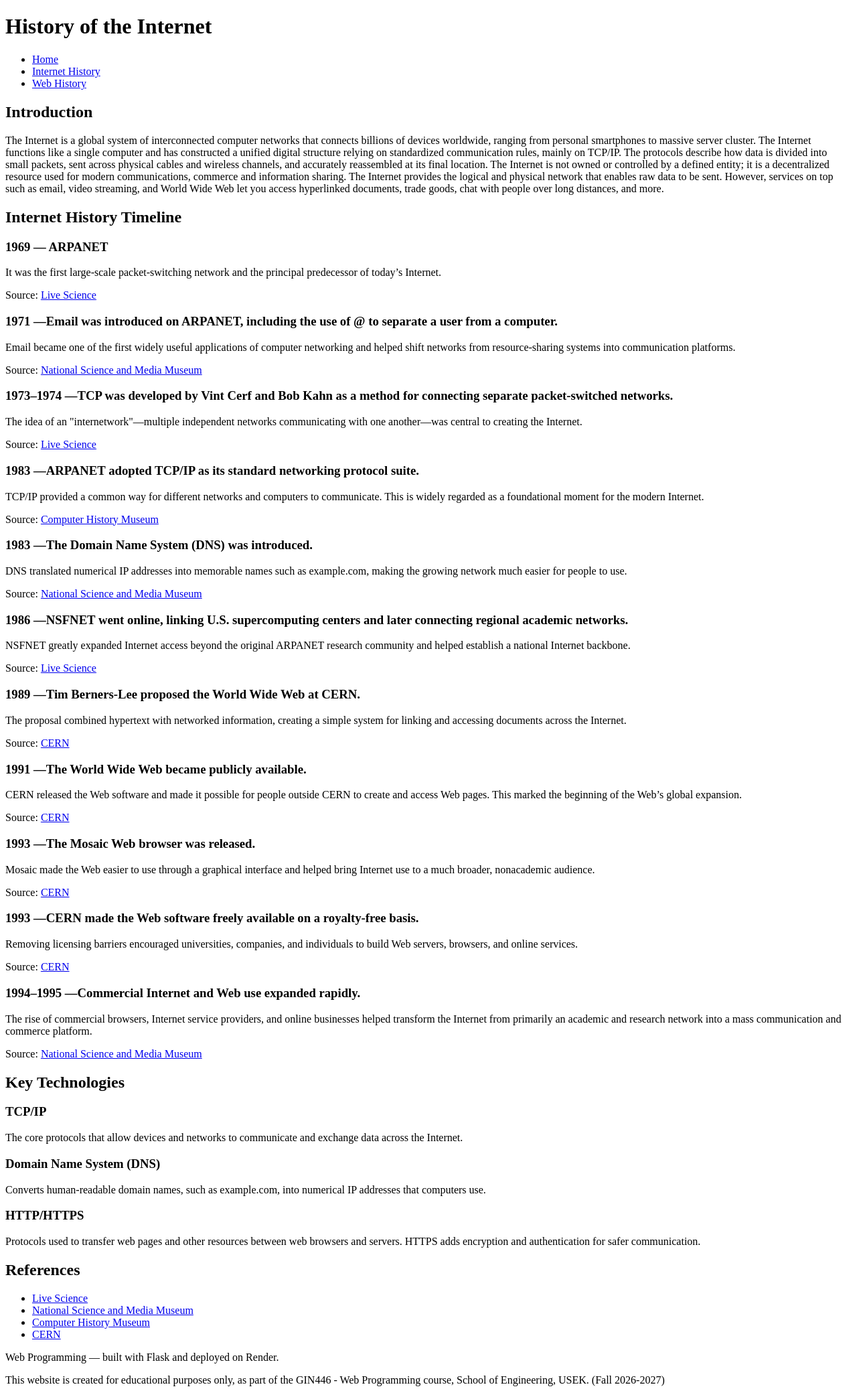
After one commit to christmerheb14-cmy/web-programming-site, a Flask app: page /internet-history in a window 1280 px wide. The commit adds this page. Shown: the whole page at 67% size. Run offline with Flask 3, Linux system fonts and the light colour scheme.

Commit message:
Part 2: hand-written history pages

```diff
--- a/app.py
+++ b/app.py
@@ -1,8 +1,6 @@
 """
-Web Programming — starter Flask application (Week 1).
-
-A minimal server that renders the portfolio home page. Over the semester you
-will add routes here; for now it serves a single page from the templates folder.
+Web Programming — Flask application.
+Serves the portfolio home page and the Week 2 history pages.
 """
 
 from flask import Flask, render_template
@@ -13,14 +11,23 @@ app = Flask(__name__)
 @app.route("/")
 def home():
     """Serve the portfolio home page."""
-    # The list of weekly work grows as the semester goes on.
     weekly_work = [
-        # {"week": 1, "title": "Live site launched", "url": "/"},
+        {"week": 1, "title": "Live site launched", "url": "/"},
+        {"week": 2, "title": "History of the Internet", "url": "/internet-history"},
+        {"week": 2, "title": "History of the Web", "url": "/web-history"},
     ]
     return render_template("index.html", weekly_work=weekly_work)
 
 
+@app.route("/internet-history")
+def internet_history():
+    return render_template("internet-history.html")
+
+
+@app.route("/web-history")
+def web_history():
+    return render_template("web-history.html")
+
+
 if __name__ == "__main__":
-    # For local development only. In production, Render runs the app with
-    # gunicorn (see the Procfile), not this block.
     app.run(debug=True)
--- /dev/null
+++ b/templates/internet-history.html
@@ -0,0 +1,199 @@
+<!DOCTYPE html>
+<html lang="en">
+<head>
+    <meta charset="UTF-8">
+    <meta name="viewport" content="width=device-width, initial-scale=1.0">
+    <title>History of the Internet</title>
+</head>
+<body>
+    <header>
+    <h1>History of the Internet</h1>
+
+    <nav>
+        <ul>
+            <li><a href="/">Home</a></li>
+            <li><a href="/internet-history">Internet History</a></li>
+            <li><a href="/web-history">Web History</a></li>
+        </ul>
+    </nav>
+</header>
+
+
+    <main>
+        <section>
+             <h2>Introduction</h2>
+             <p>The Internet is a global system of interconnected computer networks that connects billions of devices worldwide, ranging from personal smartphones to massive server cluster. The Internet functions like a single computer and has constructed a unified digital structure relying on standardized communication rules, mainly on TCP/IP. The protocols describe how data is divided into small packets, sent across physical cables and wireless channels, and accurately reassembled at its final location. The Internet is not owned or controlled by a defined entity; it is a decentralized resource used for modern communications, commerce and information sharing. The Internet provides the logical and physical network that enables raw data to be sent. However, services on top such as email, video streaming, and World Wide Web let you access hyperlinked documents, trade goods, chat with people over long distances, and more.</p>
+        </section>
+        <section>
+             <h2>Internet History Timeline</h2>
+
+             <article>
+                 <h3>1969 — ARPANET</h3>
+                  <p>
+                    It was the first large-scale packet-switching network and the principal predecessor of today’s Internet.
+                 </p>
+                  <p>
+                    Source:
+                    <a href="https://www.livescience.com/20727-internet-history.html">Live Science</a>
+                 </p>
+            </article>
+
+            <article>
+                <h3>1971 —Email was introduced on ARPANET, including the use of @ to separate a user from a computer.</h3>
+                <p>
+                    Email became one of the first widely useful applications of computer networking and helped shift networks from resource-sharing systems into communication platforms.
+                </p>
+                <p>
+                    Source:
+                    <a href="https://www.scienceandmediamuseum.org.uk/objects-and-stories/short-history-internet">National Science and Media Museum</a>
+                </p>
+            </article>
+
+            <article>
+                <h3>1973–1974 —TCP was developed by Vint Cerf and Bob Kahn as a method for connecting separate packet-switched networks.</h3>
+                <p>
+                    The idea of an "internetwork"—multiple independent networks communicating with one another—was central to creating the Internet.
+                </p>
+                <p>
+                    Source:
+                    <a href="https://www.livescience.com/20727-internet-history.html">Live Science</a>
+                </p>
+            </article>
+
+            <article>
+                <h3>1983 —ARPANET adopted TCP/IP as its standard networking protocol suite.</h3>
+                <p>
+                    TCP/IP provided a common way for different networks and computers to communicate. This is widely regarded as a foundational moment for the modern Internet.
+                </p>
+                <p>
+                    Source:
+                    <a href="https://www.computerhistory.org/internethistory/1980s/">Computer History Museum</a>
+                </p>
+            </article>
+            <article>
+                <h3>1983 —The Domain Name System (DNS) was introduced.</h3>
+                <p>
+                    DNS translated numerical IP addresses into memorable names such as example.com, making the growing network much easier for people to use.
+                </p>
+                <p>
+                    Source:
+                    <a href="https://www.scienceandmediamuseum.org.uk/objects-and-stories/short-history-internet">National Science and Media Museum</a>
+                </p>
+            </article>
+
+            <article>
+                <h3>1986 —NSFNET went online, linking U.S. supercomputing centers and later connecting regional academic networks.</h3>
+                <p>
+                    NSFNET greatly expanded Internet access beyond the original ARPANET research community and helped establish a national Internet backbone.
+                </p>
+                <p>
+                    Source:
+                    <a href="https://www.livescience.com/20727-internet-history.html">Live Science</a>
+                </p>
+            </article>
+
+            <article>
+                <h3>1989 —Tim Berners-Lee proposed the World Wide Web at CERN.</h3>
+                <p>
+                    The proposal combined hypertext with networked information, creating a simple system for linking and accessing documents across the Internet.
+                </p>
+                <p>
+                    Source:
+                    <a href="https://home.cern/science/computing/birth-web/history-web">CERN</a>
+                </p>
+            </article>
+
+            <article>
+                <h3>1991 —The World Wide Web became publicly available.</h3>
+                <p>
+                    CERN released the Web software and made it possible for people outside CERN to create and access Web pages. This marked the beginning of the Web’s global expansion.
+                </p>
+                <p>
+                    Source:
+                    <a href="https://home.cern/science/computing/birth-web/history-web">CERN</a>
+                </p>
+            </article>
+
+            <article>
+                <h3>1993 —The Mosaic Web browser was released.</h3>
+                <p>
+                    Mosaic made the Web easier to use through a graphical interface and helped bring Internet use to a much broader, nonacademic audience.
+                </p>
+                <p>
+                    Source:
+                    <a href="https://home.cern/science/computing/birth-web/history-web">CERN</a>
+                </p>
+            </article>
+
+            <article>
+                <h3>1993 —CERN made the Web software freely available on a royalty-free basis.</h3>
+                <p>
+                    Removing licensing barriers encouraged universities, companies, and individuals to build Web servers, browsers, and online services.
+                </p>
+                <p>
+                    Source:
+                    <a href="https://home.cern/science/computing/birth-web/history-web">CERN</a>
+                </p>
+            </article>
+
+            <article>
+                <h3>1994–1995 —Commercial Internet and Web use expanded rapidly.</h3>
+                <p>
+                    The rise of commercial browsers, Internet service providers, and online businesses helped transform the Internet from primarily an academic and research network into a mass communication and commerce platform.
+                </p>
+                <p>
+                    Source:
+                    <a href="https://www.scienceandmediamuseum.org.uk/objects-and-stories/short-history-internet">National Science and Media Museum </a>
+                </p>
+            </article>
+        </section>
+
+        <section>
+            <h2>Key Technologies</h2>
+
+            <article>
+                <h3>TCP/IP </h3>
+                <p>The core protocols that allow devices and networks to communicate and exchange data across the Internet.</p>
+            </article>
+
+            <article>
+                <h3>Domain Name System (DNS) </h3>
+                <p>Converts human-readable domain names, such as example.com, into numerical IP addresses that computers use.</p>
+            </article>
+
+            <article>
+                <h3>HTTP/HTTPS </h3>
+                <p>Protocols used to transfer web pages and other resources between web browsers and servers. HTTPS adds encryption and authentication for safer communication.</p>
+            </article>
+        </section>
+        <section>
+            <h2>References</h2>
+            <ul>
+                <li>
+                    <a href="https://www.livescience.com/20727-internet-history.html">Live Science</a>
+                </li>
+                <li>
+                    <a href="https://www.scienceandmediamuseum.org.uk/objects-and-stories/short-history-internet">National Science and Media Museum</a>
+                </li>
+                <li>
+                    <a href="https://www.computerhistory.org/internethistory/1980s/">Computer History Museum</a>
+                </li>
+                <li>
+                    <a href="https://home.cern/science/computing/birth-web/history-web">CERN</a>
+                </li>
+            </ul>
+        </section>
+
+
+    </main>
+
+    <footer>
+        <p>Web Programming — built with Flask and deployed on Render.</p>
+        <p>
+            This website is created for educational purposes only, as part of the
+            GIN446 - Web Programming course, School of Engineering, USEK.
+            (Fall 2026-2027)
+        </p>
+    </footer>
+</body>
+</html>
```
Also changed, not shown: app-backup.py (added, +26 -0 lines), templates/index.html (+8 -2 lines), templates/web-history.html (added, +196 -0 lines).
